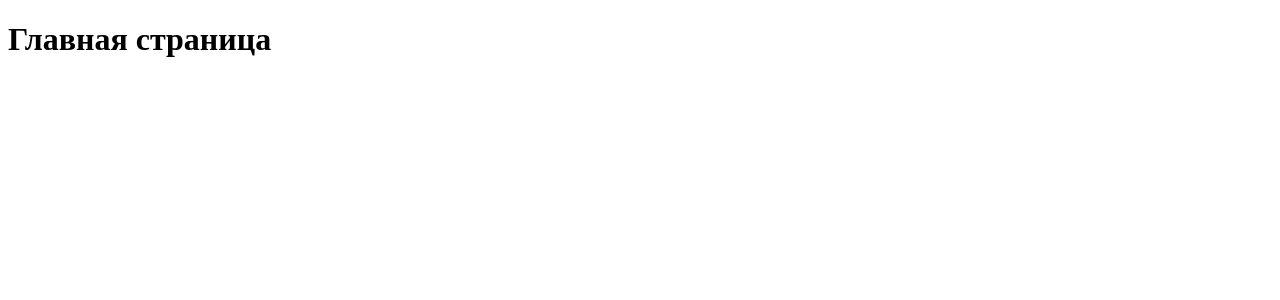
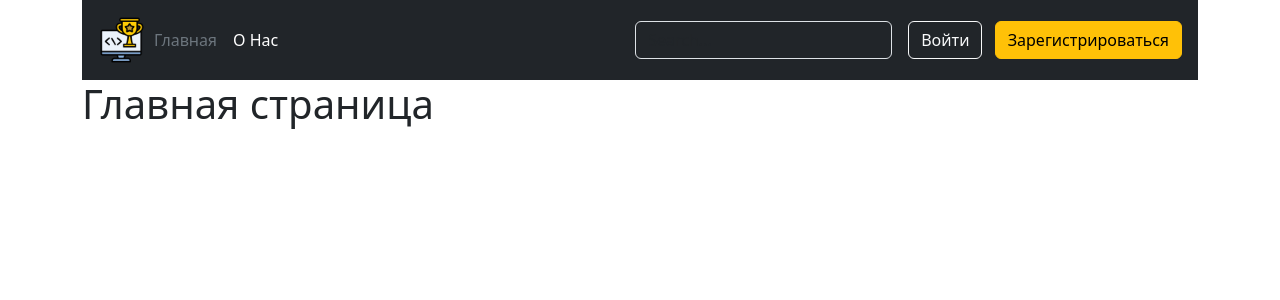
Before and after one commit to VladimirKrokhin/path-to-hackathon, a Flask app: page / in a window 1280 px wide. Shown: the top 300 px of the page. Run offline with Flask 3, Linux system fonts and the light colour scheme.

Commit message:
Added CSS, pages divided to base page

```diff
--- a/requirements.txt
+++ b/requirements.txt
@@ -1 +1,2 @@
 flask
+flask_sqlalchemy
--- /dev/null
+++ b/static/css/main.css
@@ -0,0 +1,5 @@
+/* Header */
+.logo-img {
+    height: 48px;
+    width: 48px;
+}
--- /dev/null
+++ b/templates/_base.html
@@ -0,0 +1,36 @@
+<!DOCTYPE html>
+<html lang="en">
+<head>
+    <meta charset="UTF-8">
+    <meta name="viewport" content="width=device-width, initial-scale=1.0">
+    <link href="https://cdn.jsdelivr.net/npm/bootstrap@5.3.2/dist/css/bootstrap.min.css" rel="stylesheet" integrity="sha384-T3c6CoIi6uLrA9TneNEoa7RxnatzjcDSCmG1MXxSR1GAsXEV/Dwwykc2MPK8M2HN" crossorigin="anonymous">
+    <link rel="stylesheet" href="{{ url_for("static", filename="css/main.css") }}">
+    <title>{% block title %}{% endblock %}</title>
+</head>
+<body>
+    <div class="container">
+        <header class="p-3 text-bg-dark">
+          <div class="d-flex flex-wrap align-items-center justify-content-center justify-content-lg-start">
+            <a href="/" class="d-flex align-items-center mb-2 mb-lg-0 text-white text-decoration-none">
+              <img src="{{ url_for("static", filename="images/hackathon.png")}}" class="logo-img" alt="">
+            </a>
+
+            <ul class="nav col-12 col-lg-auto me-lg-auto mb-2 justify-content-center mb-md-0">
+              <li><a href="{{ url_for("index") }}" class="nav-link px-2 text-secondary">Главная</a></li>
+              <li><a href="{{ url_for("about") }}" class="nav-link px-2 text-white">О Нас</a></li>
+            </ul>
+
+            <form class="col-12 col-lg-auto mb-3 mb-lg-0 me-lg-3" role="search">
+              <input type="search" class="form-control form-control-dark text-bg-dark" placeholder="Search..." aria-label="Search">
+            </form>
+
+            <div class="text-end">
+              <button type="button" class="btn btn-outline-light me-2">Войти</button>
+              <button type="button" class="btn btn-warning">Зарегистрироваться</button>
+            </div>
+          </div>
+        </header>
+          {% block body %}{% endblock %}
+    </div>
+</body>
+</html>
--- a/templates/index.html
+++ b/templates/index.html
@@ -1,11 +1,9 @@
-<!DOCTYPE html>
-<html lang="en">
-<head>
-    <meta charset="UTF-8">
-    <meta name="viewport" content="width=device-width, initial-scale=1.0">
-    <title>Главная страница</title>
-</head>
-<body>
-    <h1>Главная страница</h1>
-</body>
-</html>
+{% extends '_base.html' %}
+
+{% block title %}
+Главная страница
+{% endblock %}
+
+{% block body %}
+<h1>Главная страница</h1>
+{% endblock %}
```
Also changed, not shown: templates/about.html (+9 -11 lines), README.md, static/images/hackathon.png (added).
